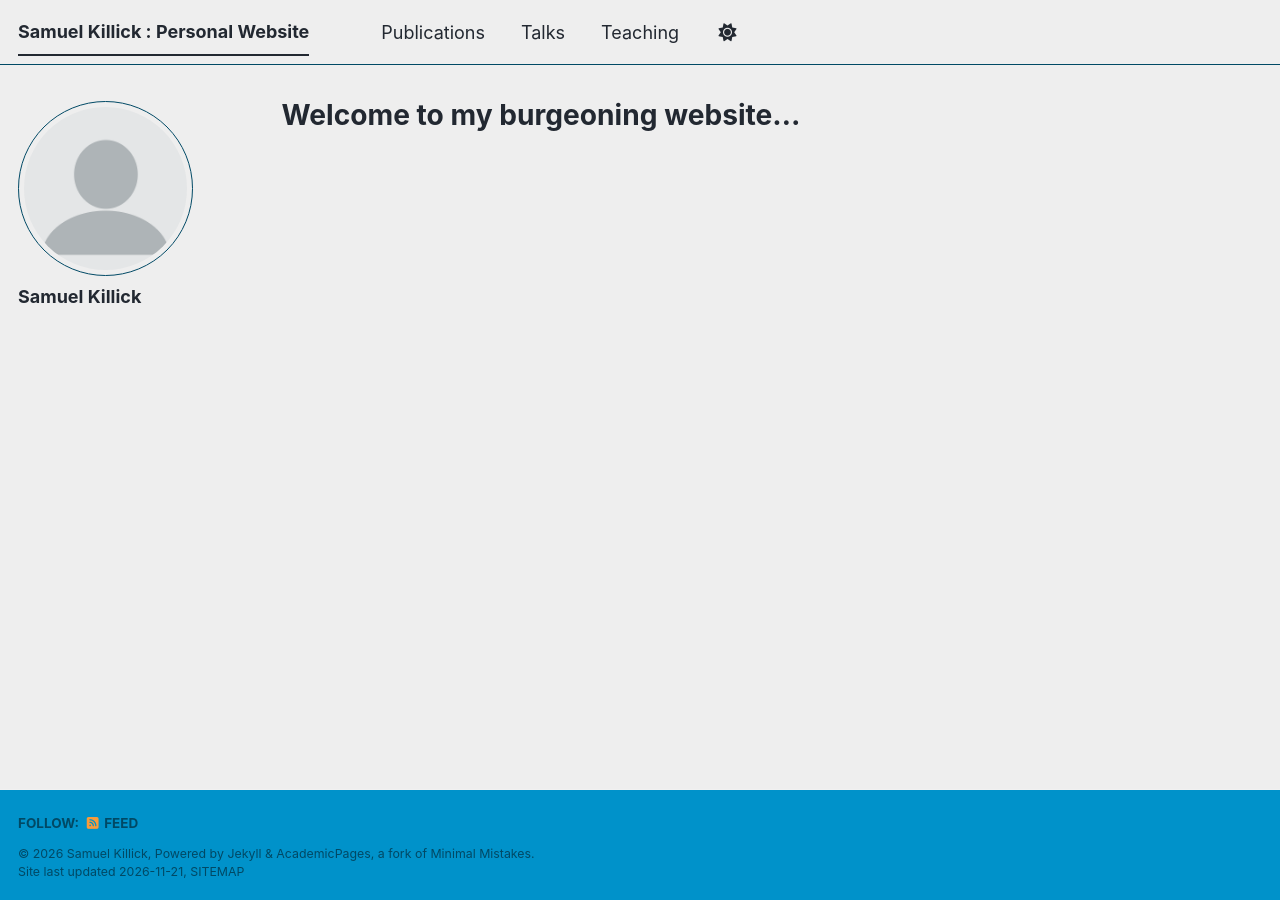
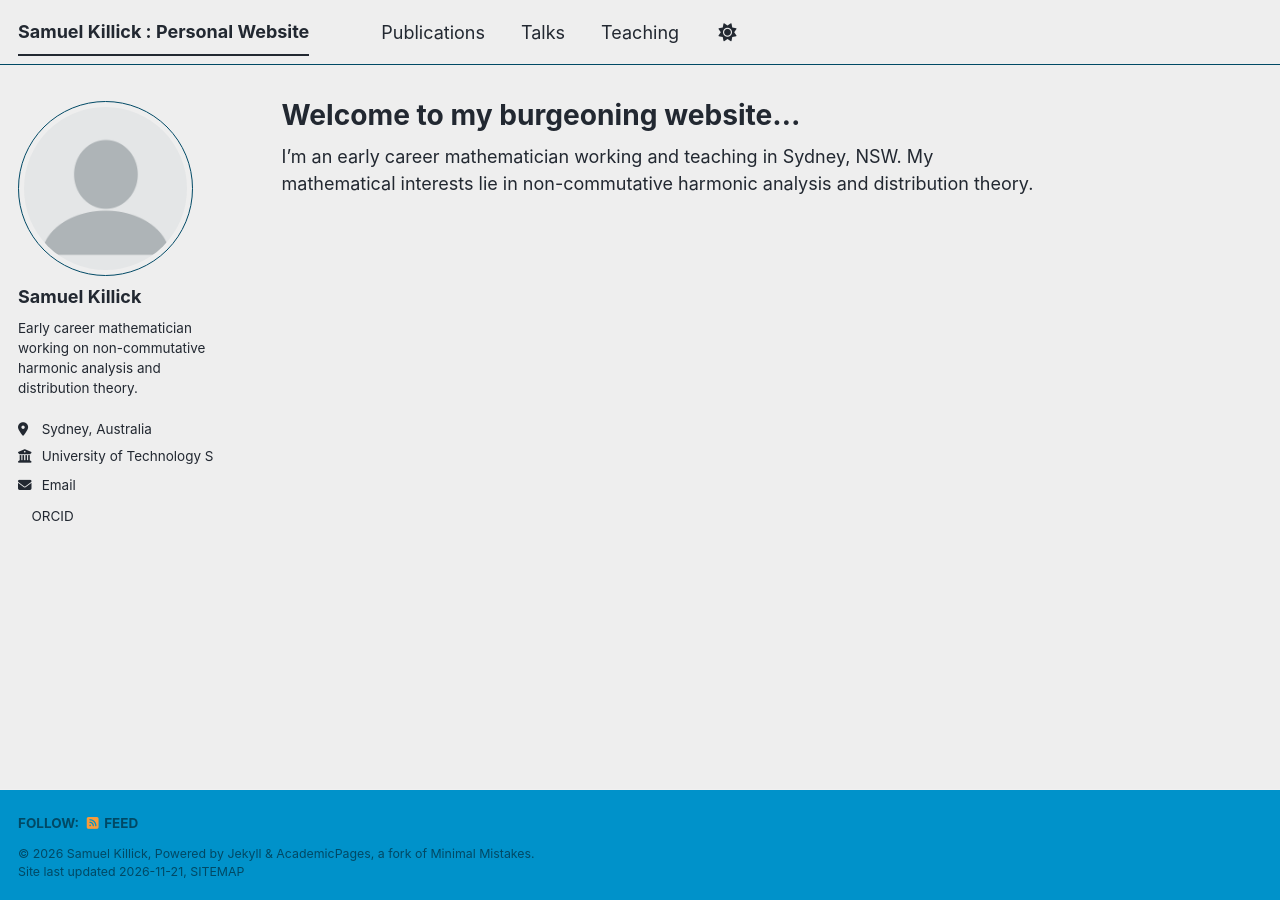
Before and after one commit to skillick/skillick.github.io, a Jekyll site: the page built from _pages/about.md, in a window 1280 px wide. Built offline with Jekyll 4.4.1, drawn with Linux system fonts in a browser that asks for light colours; a style sheet for code colours, icons or effects is not loaded.

Commit message:
Add bio, UTS affiliation, email and ORCID
Co-Authored-By: Claude Opus 5.5 <noreply@anthropic.com>
Claude-Session: https://claude.ai/code/session_01X3ugnvL4Wo9vrcgY7tYEJJ

```diff
--- a/_config.yml
+++ b/_config.yml
@@ -26,11 +26,11 @@ author:
   avatar           : "profile.png"
   name             : "Samuel Killick"
   pronouns         : # example: "she/her"
-  bio              : #"Short biography for the left-hand sidebar"
-  location         : #"Earth"
-  employer         : #"Red Brick University"
+  bio              : "Early career mathematician working on non-commutative harmonic analysis and distribution theory."
+  location         : "Sydney, Australia"
+  employer         : "University of Technology Sydney"
   uri              : # URL
-  email            : #"none@example.org"
+  email            : "samuel.killick@uts.edu.au"
 
   # Academic websites
   academia         : # URL
@@ -38,7 +38,7 @@ author:
   googlescholar    : #"https://scholar.google.com/citations?user=PS_CX0AAAAAJ"
   inspire-hep      : # URL
   impactstory      : # URL
-  orcid            : #"https://orcid.org/yourorcidurl"
+  orcid            : "https://orcid.org/0009-0008-6506-8379"
   semantic         : # URL
   ssrn             : # URL
   pubmed           : #"https://www.ncbi.nlm.nih.gov/pubmed/?term=john+snow"
--- a/_pages/about.md
+++ b/_pages/about.md
@@ -6,3 +6,5 @@ redirect_from:
   - /about/
   - /about.html
 ---
+
+I'm an early career mathematician working and teaching in Sydney, NSW. My mathematical interests lie in non-commutative harmonic analysis and distribution theory.
```
